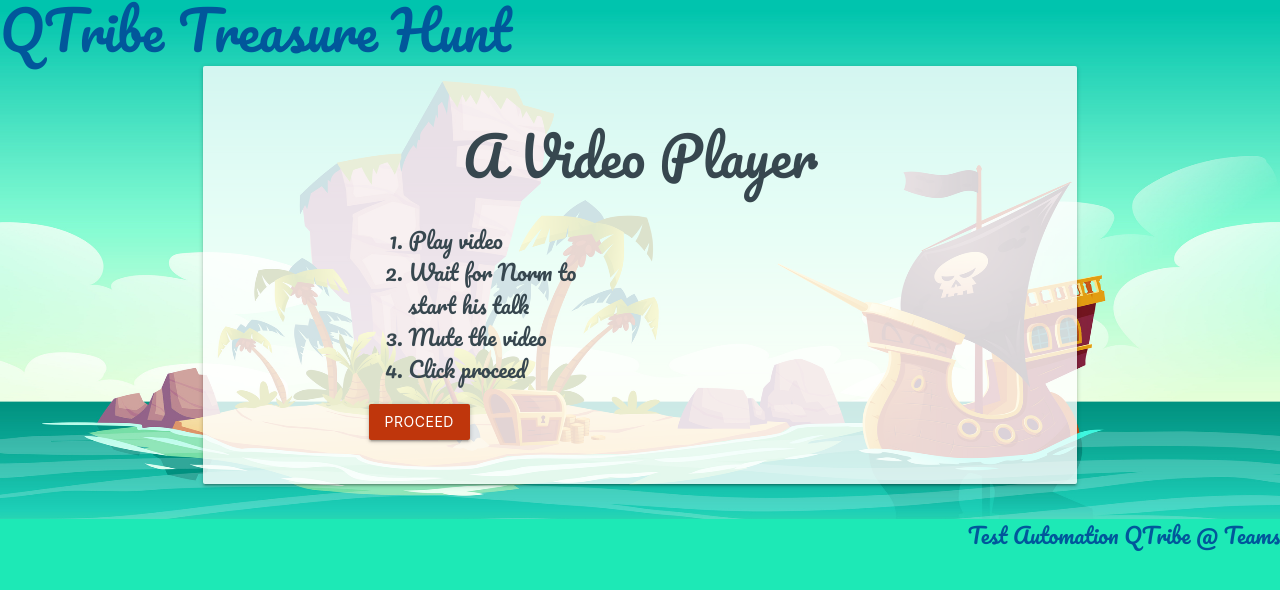
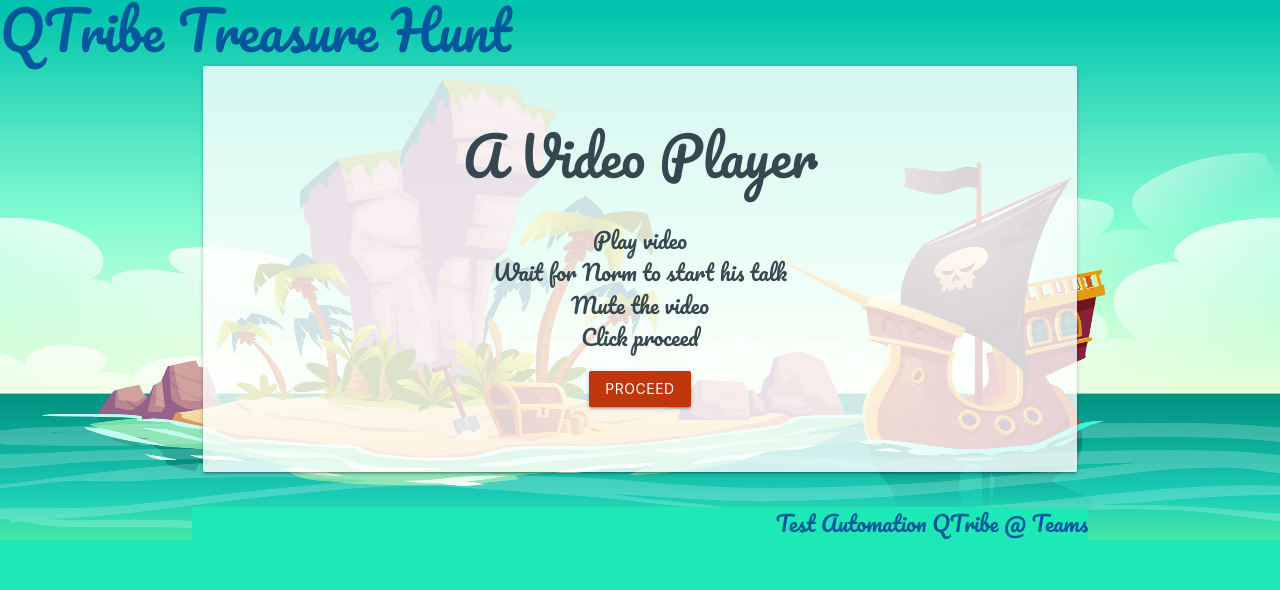
Before and after one commit to ramanqa/thunt.py, a Flask app: template templates/a_video.html in a window 1280 px wide. Shown: the top 590 px of the page. Run offline with Flask 2, Linux system fonts and the light colour scheme; the template is opened without the code that fills it, so the values that code supplies are empty.

Commit message:
alignments

```diff
--- a/templates/a_video.html
+++ b/templates/a_video.html
@@ -6,24 +6,25 @@
         <div class="card-content">
           <span class="card-title"><h2>A Video Player</h2></span>
           <div class="row">
-            <div class="col s2"></div>
-            <div class="col s4 left-align">
-              <ol>
+            <div class="col s12 center-align">
+              <ul>
                 <li>Play video </li>
                 <li>Wait for Norm to start his talk </li>
                 <li>Mute the video </li>
                 <li>Click proceed</li>
-              </ol>
-              <button class="btn deep-orange darken-4" id="aVideoSubmit" href="#">Proceed</a>
+              </ul>
+              <button class="btn deep-orange darken-4" id="aVideoSubmit" href="#">Proceed</button>
+              <br />
             </div>
-            <div class="col s4">
+          </row>
+          <div class="row">
+            <div class="col s12 center-align">
               <div id="aVideoPlayer"></div>
                   <form id="aVideoForm" action='/r/a_video' method="POST">
                     <input type="hidden" id="aVideoStatus" name="aVideoStatus" />
                   </form>
               </div>
             </div>
-            <div class="col s2"></div>
           </div>
       </div>
     </div>
--- a/templates/layout.html
+++ b/templates/layout.html
@@ -43,7 +43,7 @@
       <header class="">
         <h2 class="light-blue-text text-darken-4" style="margin: 0px;">QTribe Treasure Hunt</h2>
       </header>
-      <div class="container blue-grey-text text-darken-3">
+      <div class="container blue-grey-text text-darken-3" style="min-height: 400px;">
           {% block content %}{% endblock %}
       </div>
       <footer class="teal accent-3 light-blue-text text-darken-4 right-align">
```
Also changed, not shown: templates/crystal_maze.html (+5 -5 lines).
